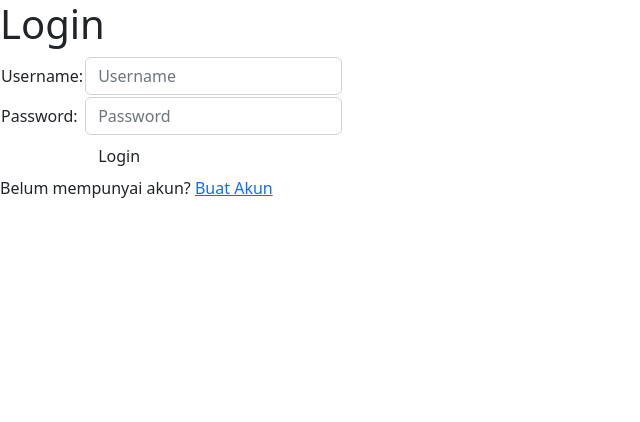
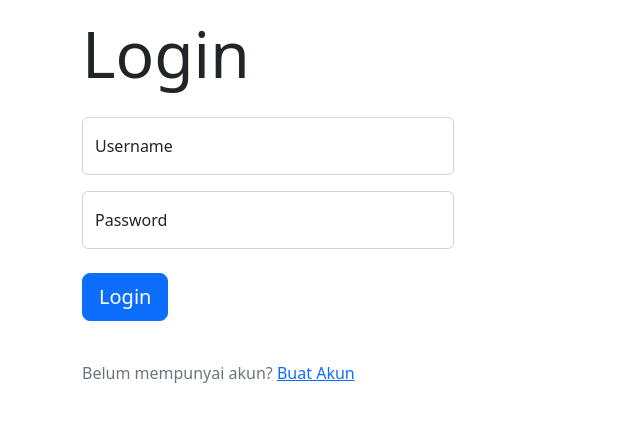
Before and after one commit to hugo-setiawan/pbp-tugas, a Django app: page /todolist/login/ in a window 1280 px wide. Shown: the top 422 px of the page, without its empty margins (0-640 px from the left). Run offline with Django 4.2, Linux system fonts and the light colour scheme.

Commit message:
Improve login page

```diff
--- a/todolist/templates/login.html
+++ b/todolist/templates/login.html
@@ -6,39 +6,51 @@
 
 {% block content %}
 
-<div class="login">
+<div class="login container-md mt-3">
 
-    <h1>Login</h1>
+    <h1 class="display-3 mb-4">Login</h1>
 
     <form method="POST" action="">
         {% csrf_token %}
-        <table>
-            <tr>
-                <td>Username: </td>
-                <td><input type="text" name="username" placeholder="Username" class="form-control"></td>
+        <table class="mb-4">
+            <tr class="row">
+                <div class="form-floating mb-3 col-lg-4">
+                    <input type="text" id="login-field-username" name="username" placeholder="Username" class="form-control">
+                    <label for="login-field-username" class="form-label">Username</label>
+                </div>
             </tr>
 
-            <tr>
-                <td>Password: </td>
-                <td><input type="password" name="password" placeholder="Password" class="form-control"></td>
+            <tr class="row">
+                <div class="form-floating mb-4 col-lg-4">
+                    <input type="password" id="login-field-password" name="password" placeholder="Password" class="form-control">
+                    <label for="login-field-password" class="form-label">Password</label>
+                </div>
             </tr>
 
-            <tr>
-                <td></td>
-                <td><input class="btn login_btn" type="submit" value="Login"></td>
+            <tr class="row">
+                <div class="form-floating mb-3">
+                    <input class="btn btn-primary btn-lg login_btn" type="submit" value="Login">
+                </div>
             </tr>
         </table>
     </form>
 
     {% if messages %}
-    <ul>
-        {% for message in messages %}
-        <li>{{ message }}</li>
-        {% endfor %}
-    </ul>
+    <div class="alert alert-warning alert-dismissible fade show">
+        <ul class="list-unstyled">
+            <li><strong>Login gagal!</strong></li>
+            {% for message in messages %}
+            <li>{{ message }}</li>
+            {% endfor %}
+        </ul>
+        <button type="button" class="btn-close" data-bs-dismiss="alert" aria-label="Close"></button>
+    </div>
     {% endif %}
 
-    Belum mempunyai akun? <a href="{% url 'todolist:register_user' %}">Buat Akun</a>
+    <div class="text-muted">
+        Belum mempunyai akun? <a href="{% url 'todolist:register_user' %}">Buat Akun</a>
+    </div>
+
 
 </div>
 
```
